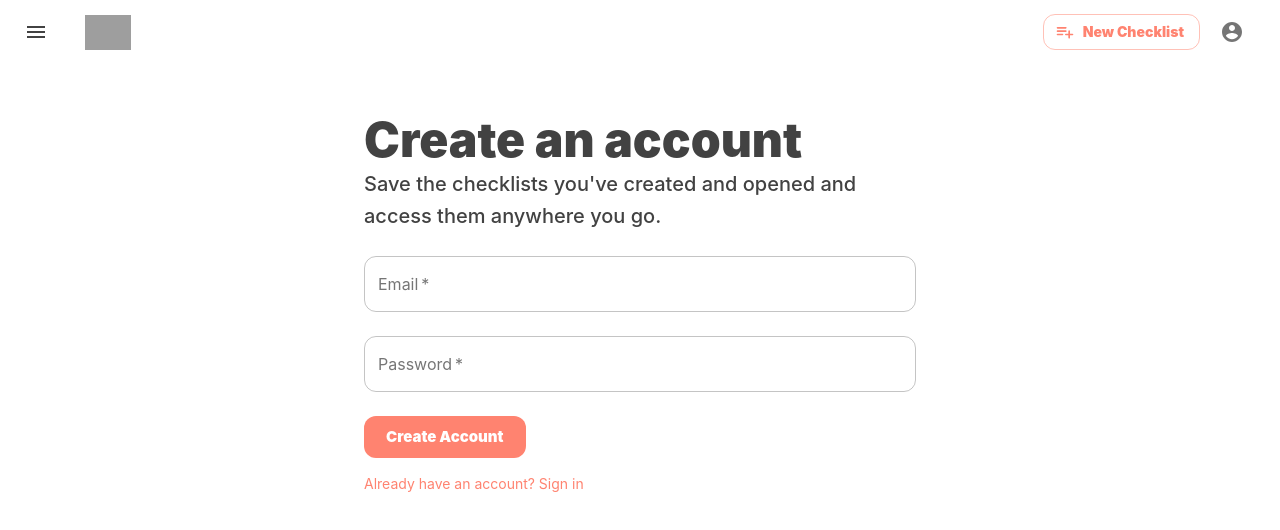
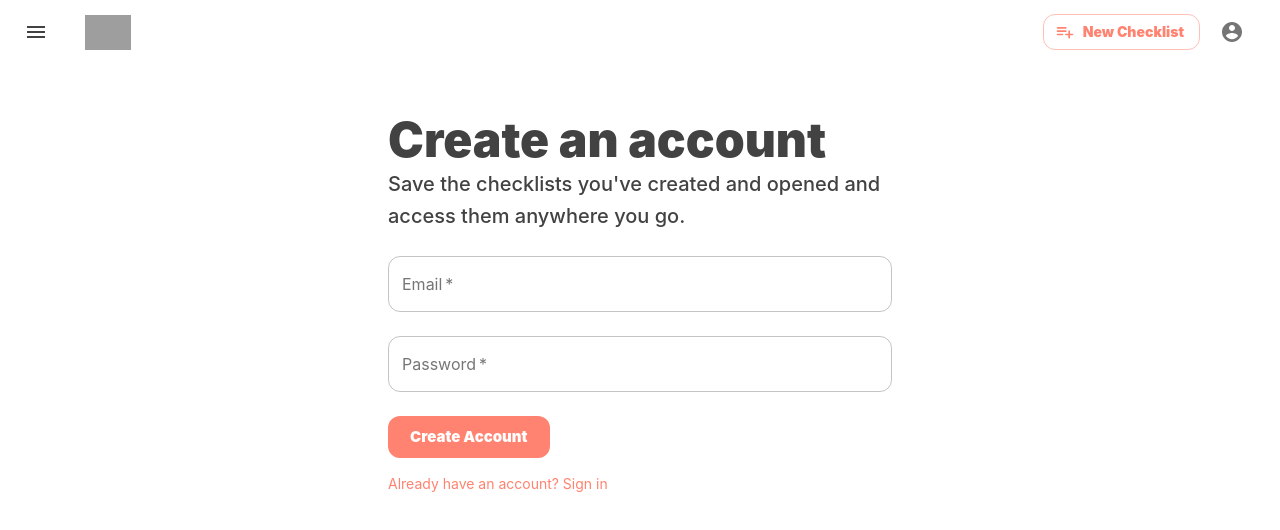
Before and after one commit to kennethlng/nmbo-app, a Next.js app: page /signup in a window 1280 px wide. Shown: the top 530 px of the page. Built offline with nearby package versions, Linux system fonts and the light colour scheme; no server answers; grey boxes are pictures that could not be loaded.

Commit message:
Updated signup.js with container

```diff
--- a/src/pages/signup.jsx
+++ b/src/pages/signup.jsx
@@ -18,6 +18,7 @@ import Typography from '@material-ui/core/Typography'
 import TextField from '@material-ui/core/TextField';
 import Button from '@material-ui/core/Button';
 import Grid from '@material-ui/core/Grid';
+import Container from '@material-ui/core/Container'
 import Link from '@material-ui/core/Link';
 
 const useStyles = makeStyles(theme => ({
@@ -147,6 +148,7 @@ export default function SignUp() {
                 <meta property="twitter:url" content={META.URL + ROUTES.SIGN_UP} />
                 <meta property="twitter:title" content={META.SIGN_UP_TITLE} />
             </Head>
+            <Container maxWidth="sm">
                 <Typography component="h1" variant="h3">
                     Create an account
                 </Typography>
@@ -199,6 +201,7 @@ export default function SignUp() {
                         </Grid>
                     </Grid>
                 </form>
+            </Container>
         </App>
     )
 }
```
Lines whose indentation alone changed are shown as unchanged.
